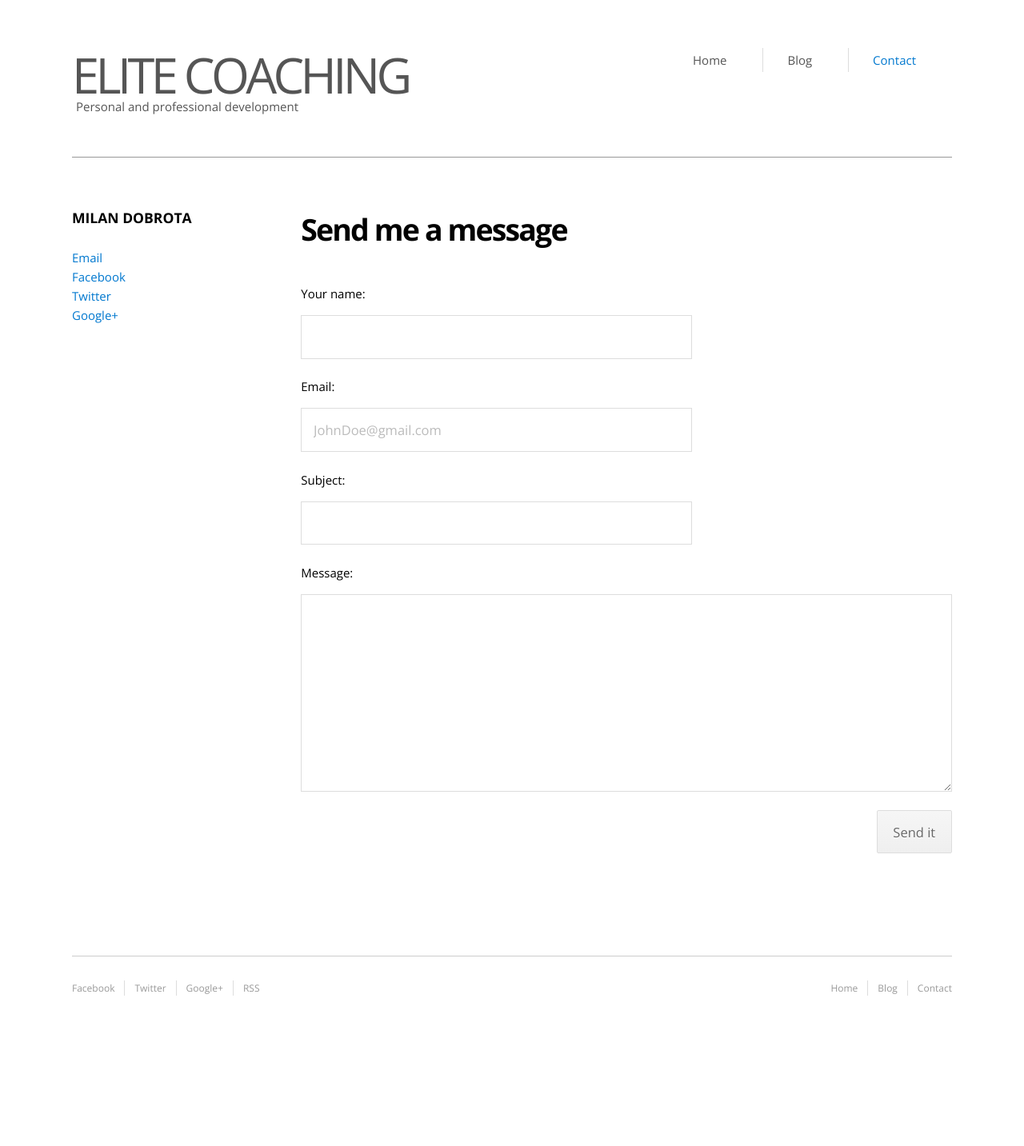
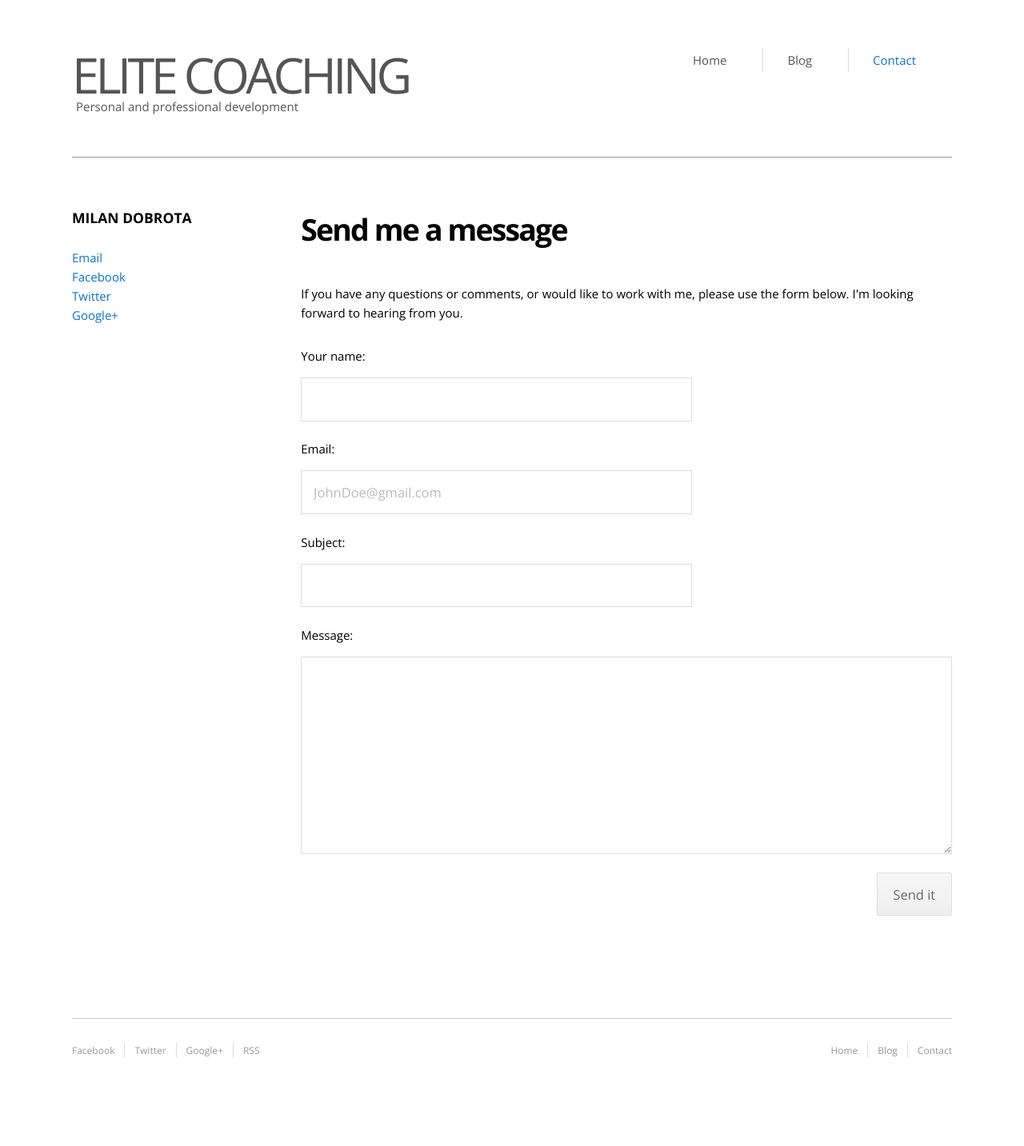
Before and after one commit to milandobrota/elitecoaching, a Jekyll site: the page contact/index.html, which Jekyll copies as it is, in a window 1280 px wide. Shown: the whole page at 80% size. Built offline with Jekyll 4.4.1, drawn with Linux system fonts in a browser that asks for light colours; Markdown is read by kramdown in place of the engine named in the settings; before the commit the page ends 1355 px from its top, so only the background shows below that.

Commit message:
adding wording on the contact page

```diff
--- a/contact/index.html
+++ b/contact/index.html
@@ -96,6 +96,7 @@
 
         <section class="grid col-three-quarters mq2-col-two-thirds mq3-col-full">
         <h2>Send me a message</h2>
+        <p>If you have any questions or comments, or would like to work with me, please use the form below. I'm looking forward to hearing from you.</p>
 
         <form id="contact_form" class="contact_form" action="/contact" method="post" name="contact_form">
           <input type="hidden" name="filter" id="filter" >
--- a/public/contact/index.html
+++ b/public/contact/index.html
@@ -96,6 +96,7 @@
 
         <section class="grid col-three-quarters mq2-col-two-thirds mq3-col-full">
         <h2>Send me a message</h2>
+        <p>If you have any questions or comments, or would like to work with me, please use the form below. I'm looking forward to hearing from you.</p>
 
         <form id="contact_form" class="contact_form" action="/contact" method="post" name="contact_form">
           <input type="hidden" name="filter" id="filter" >
```
